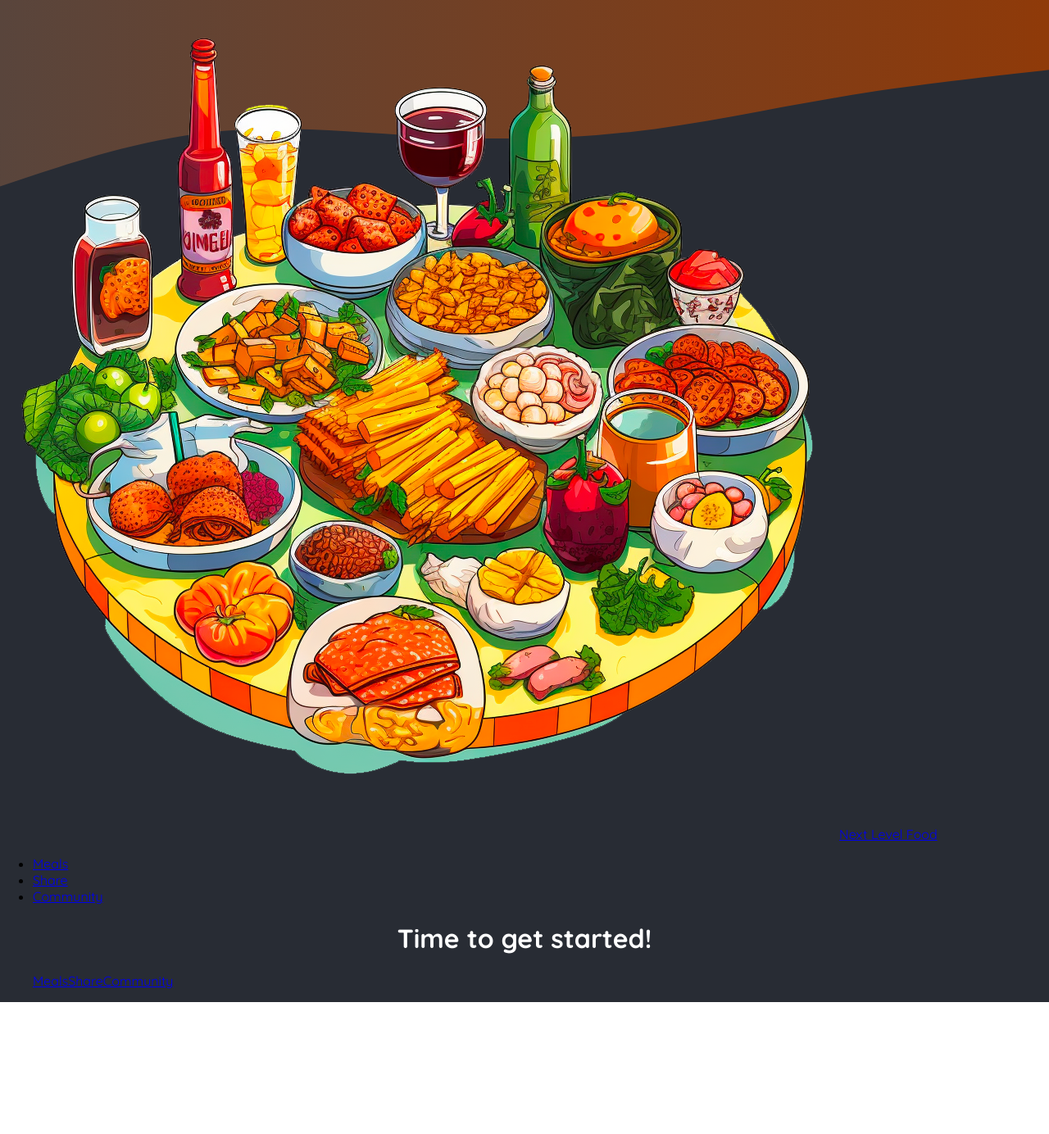
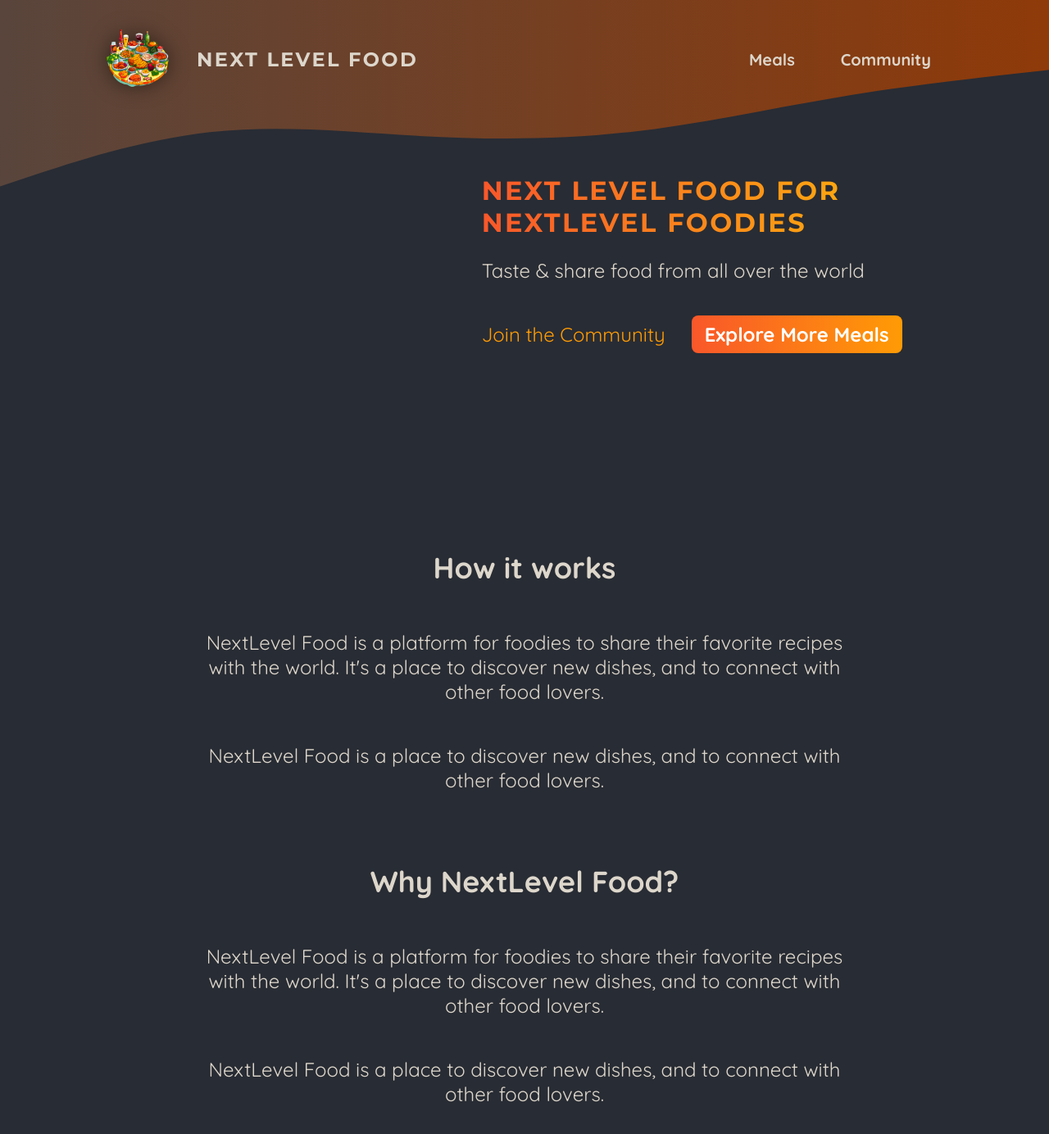
Before and after one commit to Yalex95/meals_nexjs, a Next.js app: page / in a window 1280 px wide. Shown: the top 1384 px of the page at 82% size. Before the commit the page ends 1223 px from the top, so only its background shows below. Built offline with nearby package versions, Linux system fonts and the light colour scheme.

Commit message:
course updates

```diff
--- a/app/globals.css
+++ b/app/globals.css
@@ -13,20 +13,6 @@
   background: radial-gradient(#282c34, #282c34);
 }
 
-.header-background {
-  position: absolute;
-  width: 100%;
-  height: 320px;
-  top: 0;
-  left: 0;
-  z-index: -1;
-}
-
-svg {
-  display: block;
-  width: 100%;
-  height: auto;
-}
 
 .not-found,
 .error {
--- a/app/layout.js
+++ b/app/layout.js
@@ -1,5 +1,5 @@
 import "./globals.css";
-import Header from '@/components/main-header'
+import MainHeader from "@/components/main-header/main-header";
 export const metadata = {
   title: "NextLevel Food",
   description: "Delicious meals, shared by a food-loving community.",
@@ -9,27 +9,7 @@
   return (
     <html lang="en">
       <body>
-        <div className="header-background">
-          <svg xmlns="http://www.w3.org/2000/svg" viewBox="0 0 1440 320">
-            <defs>
-              <linearGradient id="gradient" x1="0%" y1="0%" x2="100%" y2="0%">
-                <stop
-                  offset="0%"
-                  style={{ stopColor: "#59453c", stopOpacity: "1" }}
-                />
-                <stop
-                  offset="100%"
-                  style={{ stopColor: "#8f3a09", stopOpacity: "1" }}
-                />
-              </linearGradient>
-            </defs>
-            <path
-              fill="url(#gradient)"
-              d="M0,256L48,240C96,224,192,192,288,181.3C384,171,480,181,576,186.7C672,192,768,192,864,181.3C960,171,1056,149,1152,133.3C1248,117,1344,107,1392,101.3L1440,96L1440,0L1392,0C1344,0,1248,0,1152,0C1056,0,960,0,864,0C768,0,672,0,576,0C480,0,384,0,288,0C192,0,96,0,48,0L0,0Z"
-            ></path>
-          </svg>
-        </div>
-        <Header />
+        <MainHeader />
 
         {children}
       </body>
--- a/app/page.js
+++ b/app/page.js
@@ -1,16 +1,49 @@
 import Link from 'next/link'
+
+import classes from "./page.module.css";
 export default function Home() {
   return (
-    <main>
-      <h1 style={{ color: 'white', textAlign: 'center' }}>
-        Time to get started!
-      </h1>
+    <>
+      <header className={classes.header}>
+        <div className={classes.slideshow}></div>
+        <div>
+          <div className={classes.hero}>
+            <h1>Next Level Food for NextLevel Foodies</h1>
+            <p>Taste & share food from all over the world</p>
+          </div>
+          <div className={classes.cta}>
+            <Link href="/community">Join the Community</Link>
+            <Link href="/meals">Explore More Meals</Link>
+          </div>
+        </div>
+      </header>
+      <main>
+        <section className={classes.section}>
+          <h2>How it works</h2>
+          <p>
+            NextLevel Food is a platform for foodies to share their favorite
+            recipes with the world. It&apos;s a place to discover new dishes,
+            and to connect with other food lovers.
+          </p>
+          <p>
+            NextLevel Food is a place to discover new dishes, and to connect
+            with other food lovers.
+          </p>
+        </section>
 
-      <ul>
-      <Link href="/meals">Meals</Link>
-      <Link href="/meals/share">Share</Link>
-      <Link href="/community">Community</Link>
-      </ul>
-    </main>
+        <section className={classes.section}>
+          <h2>Why NextLevel Food?</h2>
+          <p>
+            NextLevel Food is a platform for foodies to share their favorite
+            recipes with the world. It&apos;s a place to discover new dishes,
+            and to connect with other food lovers.
+          </p>
+          <p>
+            NextLevel Food is a place to discover new dishes, and to connect
+            with other food lovers.
+          </p>
+        </section>
+      </main>
+    </>
   );
 }
--- /dev/null
+++ b/app/page.module.css
@@ -0,0 +1,75 @@
+.header {
+  display: flex;
+  gap: 3rem;
+  margin: 3rem auto;
+  width: 90%;
+  max-width: 75rem;
+}
+
+.slideshow {
+  width: 40rem;
+  height: 25rem;
+}
+
+.hero {
+  color: #ddd6cb;
+  font-size: 1.5rem;
+}
+
+.hero h1 {
+  font-size: 2rem;
+  font-weight: bold;
+  font-family: 'Montserrat', sans-serif;
+  letter-spacing: 0.15rem;
+  text-transform: uppercase;
+  background: linear-gradient(90deg, #f9572a, #ffc905);
+  background-clip: text;
+  -webkit-background-clip: text;
+  -webkit-text-fill-color: transparent;
+}
+
+.cta {
+  font-size: 1.5rem;
+  display: flex;
+  gap: 1rem;
+}
+
+.cta a {
+  display: inline-block;
+  margin-top: 1rem;
+  padding: 0.5rem 1rem;
+  border-radius: 0.5rem;
+  background: linear-gradient(90deg, #f9572a, #ff9b05);
+  color: #ffffff;
+  font-weight: bold;
+  text-decoration: none;
+}
+
+.cta a:hover,
+.cta a:active {
+  background: linear-gradient(90deg, #fd4715, #f9b241);
+}
+
+.cta a:first-child {
+  background: transparent;
+  font-weight: normal;
+  color: #ff9b05;
+  padding-left: 0;
+}
+
+.cta a:first-child:hover,
+.cta a:first-child:active {
+  background: transparent;
+  color: #f9b241;
+}
+
+.section {
+  display: flex;
+  flex-direction: column;
+  color: #ddd6cb;
+  font-size: 1.5rem;
+  max-width: 50rem;
+  width: 90%;
+  margin: 2rem auto;
+  text-align: center;
+}
--- /dev/null
+++ b/components/images/image-slideshow.module.css
@@ -0,0 +1,26 @@
+.slideshow {
+  position: relative;
+  width: 100%;
+  height: 100%;
+  border-radius: 8px;
+  overflow: hidden;
+  box-shadow: 0 0 0.5rem rgba(0, 0, 0, 0.5);
+}
+
+.slideshow img {
+  width: 100%;
+  height: 100%;
+  object-fit: cover;
+  position: absolute;
+  top: 0;
+  left: 0;
+  opacity: 0;
+  transform: scale(1.1) translateX(-1rem) rotate(-5deg);
+  transition: all 0.5s ease-in-out;
+}
+
+.slideshow .active {
+  z-index: 1;
+  opacity: 1;
+  transform: scale(1) translateX(0) rotate(0);
+}
--- a/components/main-header.js
+++ /dev/null
@@ -1,26 +0,0 @@
-const { default: Link } = require("next/link");
-import logo from "@/assets/logo.png";
-function Header() {
-  return (
-    <header>
-      <Link href="/">
-        <img src={logo.src} alt="logo" />
-        Next Level Food
-      </Link>
-      <nav>
-        <ul>
-          <li>
-            <Link href="/meals">Meals</Link>
-          </li>
-          <li>
-            <Link href="/meals/share">Share</Link>
-          </li>
-          <li>
-            <Link href="/community">Community</Link>
-          </li>
-        </ul>
-      </nav>
-    </header>
-  );
-}
-export default Header
--- /dev/null
+++ b/components/main-header/main-header-background.js
@@ -0,0 +1,29 @@
+import classes from "./main-header-background.module.css";
+
+function MainHeaderBG() {
+  return (
+    <>
+      <div className={classes["header-background"]}>
+        <svg xmlns="http://www.w3.org/2000/svg" viewBox="0 0 1440 320">
+          <defs>
+            <linearGradient id="gradient" x1="0%" y1="0%" x2="100%" y2="0%">
+              <stop
+                offset="0%"
+                style={{ stopColor: "#59453c", stopOpacity: "1" }}
+              />
+              <stop
+                offset="100%"
+                style={{ stopColor: "#8f3a09", stopOpacity: "1" }}
+              />
+            </linearGradient>
+          </defs>
+          <path
+            fill="url(#gradient)"
+            d="M0,256L48,240C96,224,192,192,288,181.3C384,171,480,181,576,186.7C672,192,768,192,864,181.3C960,171,1056,149,1152,133.3C1248,117,1344,107,1392,101.3L1440,96L1440,0L1392,0C1344,0,1248,0,1152,0C1056,0,960,0,864,0C768,0,672,0,576,0C480,0,384,0,288,0C192,0,96,0,48,0L0,0Z"
+          ></path>
+        </svg>
+      </div>
+    </>
+  );
+}
+export default MainHeaderBG;
--- /dev/null
+++ b/components/main-header/main-header-background.module.css
@@ -0,0 +1,14 @@
+.header-background {
+  position: absolute;
+  width: 100%;
+  height: 320px;
+  top: 0;
+  left: 0;
+  z-index: -1;
+}
+
+.header-background svg {
+  display: block;
+  width: 100%;
+  height: auto;
+}
--- /dev/null
+++ b/components/main-header/main-header.js
@@ -0,0 +1,31 @@
+const { default: Link } = require("next/link");
+import logo from "@/assets/logo.png";
+import classes from "./main-header.module.css";
+import Image from "next/image";
+
+import MainHeaderBG from "@/components/main-header/main-header-background";
+
+function MainHeader() {
+  return (
+    <>
+      <MainHeaderBG />
+      <header className={classes.header}>
+        <Link href="/" className={classes.logo}>
+          <Image src={logo} alt="logo" priority />
+          Next Level Food
+        </Link>
+        <nav className={classes.nav}>
+          <ul>
+            <li>
+              <Link href="/meals">Meals</Link>
+            </li>
+            <li>
+              <Link href="/community">Community</Link>
+            </li>
+          </ul>
+        </nav>
+      </header>
+    </>
+  );
+}
+export default MainHeader;
--- /dev/null
+++ b/components/main-header/main-header.module.css
@@ -0,0 +1,67 @@
+.header {
+  display: flex;
+  justify-content: space-between;
+  align-items: center;
+  padding: 2rem 1rem;
+}
+
+@media (min-width: 768px) {
+  .header {
+    padding: 2rem 10%;
+  }
+}
+
+.nav ul {
+  list-style: none;
+  margin: 0;
+  padding: 0;
+  display: flex;
+  gap: 1.5rem;
+  /* font-family: 'Montserrat', sans-serif; */
+  font-size: 1.25rem;
+}
+
+.nav a {
+  text-decoration: none;
+  color: #ddd6cb;
+  font-weight: bold;
+  padding: 0.5rem 1rem;
+  border-radius: 0.5rem;
+}
+
+.nav a:hover,
+.nav a:active {
+  background: linear-gradient(90deg, #ff8a05, #f9b331);
+  background-clip: text;
+  -webkit-background-clip: text;
+  -webkit-text-fill-color: transparent;
+  text-shadow: 0 0 18px rgba(248, 190, 42, 0.8);
+}
+
+.active {
+  background: linear-gradient(90deg, #ff8a05, #f9b331);
+  background-clip: text;
+  -webkit-background-clip: text;
+  -webkit-text-fill-color: transparent;
+}
+
+.logo {
+  display: flex;
+  align-items: center;
+  justify-content: center;
+  gap: 2rem;
+  text-decoration: none;
+  color: #ddd6cb;
+  font-weight: bold;
+  font-family: 'Montserrat', sans-serif;
+  letter-spacing: 0.15rem;
+  text-transform: uppercase;
+  font-size: 1.5rem;
+}
+
+.logo img {
+  width: 5rem;
+  height: 5rem;
+  object-fit: contain;
+  filter: drop-shadow(0 0 0.75rem rgba(0, 0, 0, 0.5));
+}
```
Also changed, not shown: app/meals/[meal]/page.js (+6 -6 lines), components/images/images-slideshow.js (added, +7 -0 lines).
